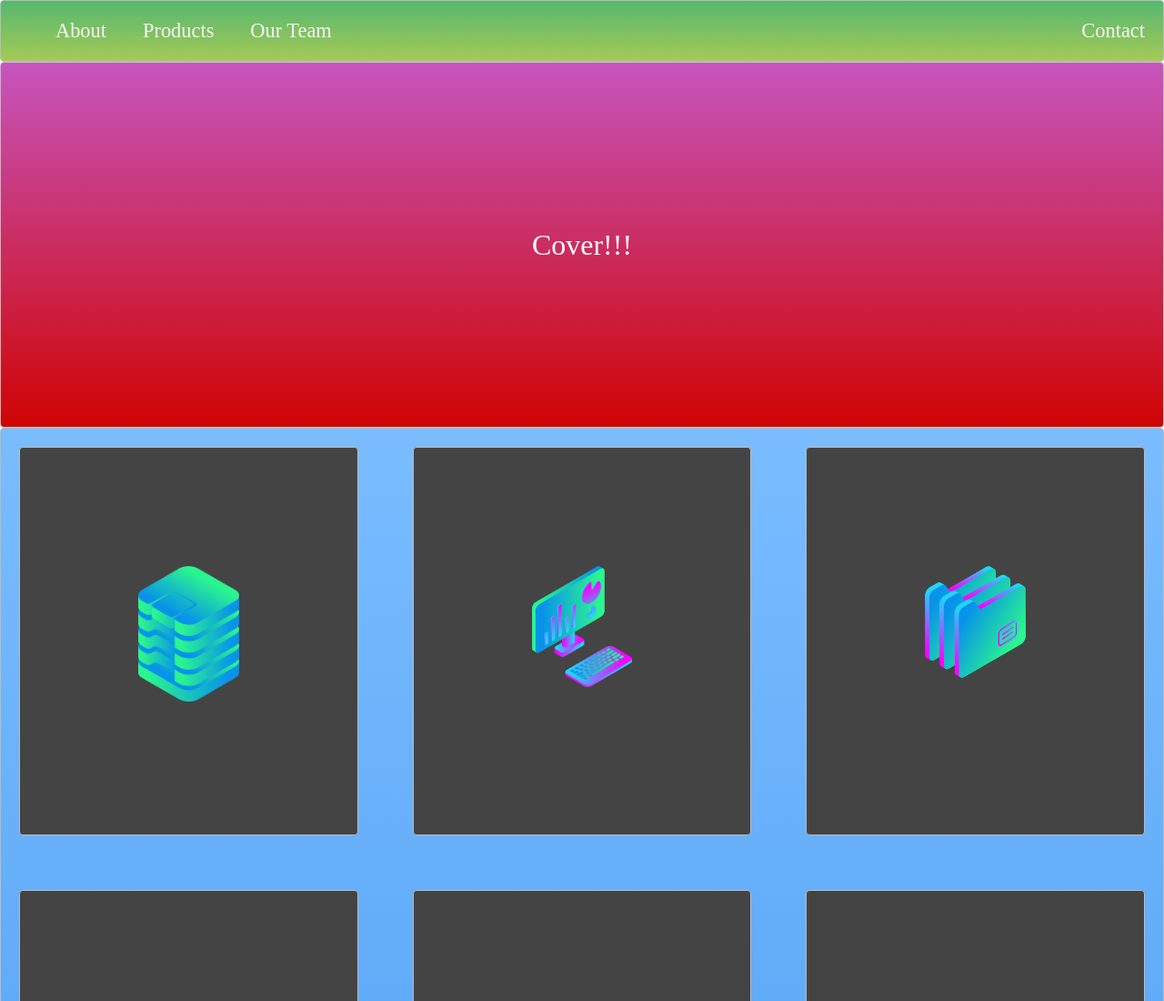
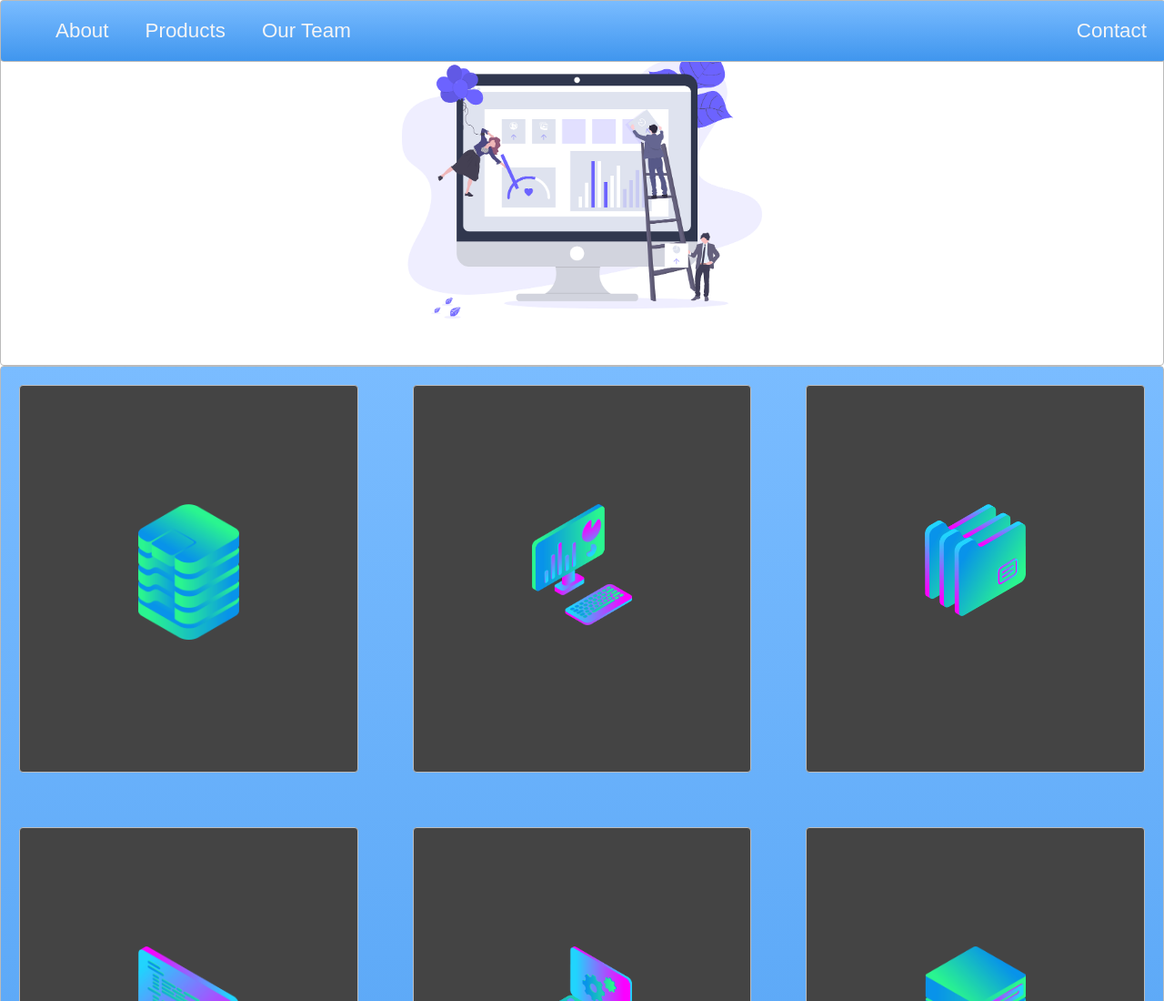
Before and after one commit to zeebear/project-start, a plain HTML site: page index.html in a window 1280 px wide. Shown: the top 1100 px of the page at 91% size. Drawn offline with Linux system fonts and the light colour scheme.

Commit message:
final class version

```diff
--- a/index.html
+++ b/index.html
@@ -5,7 +5,7 @@
   <link rel="stylesheet" type="text/css" href="./style.css">
 </head>
 <body>
-  <nav class="zone green">
+  <nav class="zone blue sticky">
     <ul class="main-nav">
       <li><a href="">About</a></li>
       <li><a href="">Products</a></li>
@@ -13,7 +13,7 @@
       <li class="push"><a href="">Contact</a></li>
     </ul>
   </nav>
-  <div class="container zone red">Cover!!!</div>
+  <div class="container zone"><img class="cover" src="./img/undraw.png" alt=""></div>
   <div class="zone blue grid-wrapper">
     <div class="box zone"><img src="./img/data_storage_2_2.png" alt=""></div>
     <div class="box zone"><img src="./img/desktop_analytics_2.png" alt=""></div>
--- a/style.css
+++ b/style.css
@@ -1,5 +1,6 @@
 body {
   margin: auto 0;
+  font-family: Arial;
 }
 
 .zone {
@@ -18,7 +19,20 @@ body {
     box-shadow:rgba(0,0,0,0.8) 0px 5px 15px, inset rgba(0,0,0,0.15) 0px -10px 20px;
 }
 
+.box:hover {
+    -webkit-transform: rotate(-7deg);
+    -moz-transform: rotate(-7deg);
+    -o-transform: rotate(-7deg);
+    transform: rotate(-7deg);
+}
+
 /*NAV*/
+.sticky {
+  position: fixed;
+  top: 0;
+  width: 100%;
+}
+
 .main-nav {
   display: flex;
   list-style: none;
@@ -52,6 +66,10 @@ a {
   align-items: center;
   justify-content: center;
   height: 50vh;
+}
+
+.cover {
+  width: 30rem;
 }
 
 /*GRID*/
```
